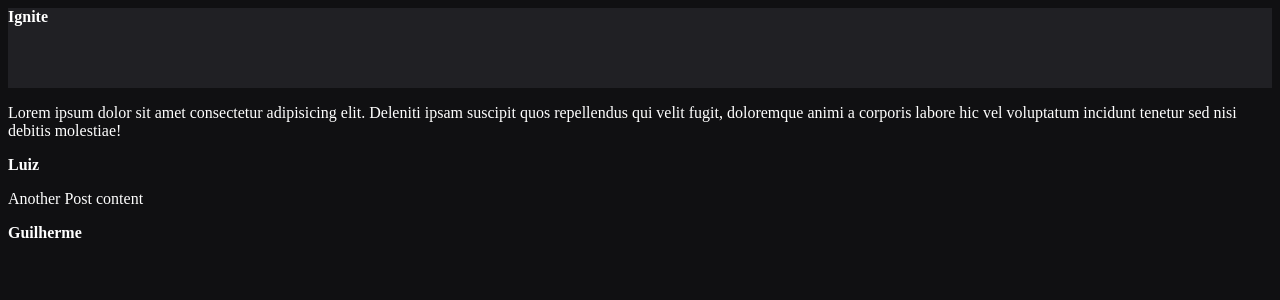
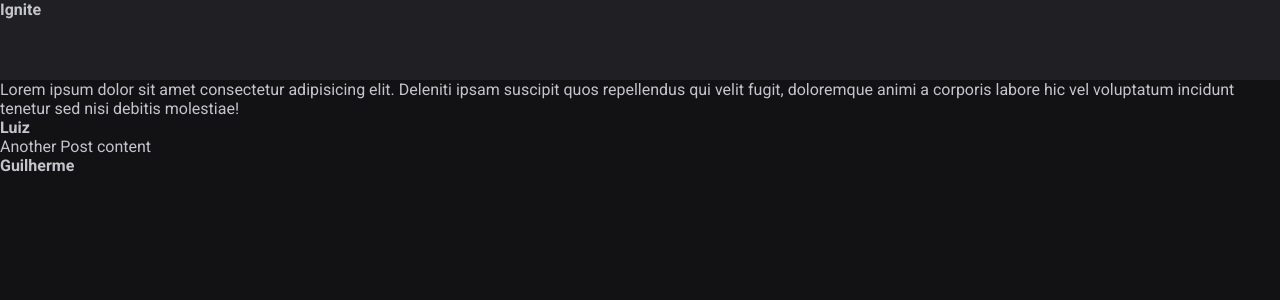
Before and after one commit to LuizPelegrini/reactjs-fundamentals, a React (Vite) app: page / in a window 1280 px wide. Shown: the top 300 px of the page. Built offline with nearby package versions, Linux system fonts and the light colour scheme.

Commit message:
add: Create global styling

```diff
--- a/index.html
+++ b/index.html
@@ -2,7 +2,12 @@
 <html lang="en">
   <head>
     <meta charset="UTF-8" />
+
+    <link rel="preconnect" href="https://fonts.googleapis.com" />
+    <link rel="preconnect" href="https://fonts.gstatic.com" crossorigin />
     <meta name="viewport" content="width=device-width, initial-scale=1.0" />
+
+    <link href="https://fonts.googleapis.com/css2?family=Roboto:wght@400;700&display=swap" rel="stylesheet" />
     <title>Vite + React</title>
   </head>
   <body>
--- /dev/null
+++ b/src/global.css
@@ -0,0 +1,33 @@
+:root {
+  --white: #fff;
+  --gray-100: #e1e1e6;
+  --gray-300: #c4c4cc;
+  --gray-400: #8d8d99;
+  --gray-600: #323238;
+  --gray-700: #29292e;
+  --gray-800: #202024;
+  --gray-900: #121214;
+
+  --green-500: #00875f;
+}
+
+* {
+  margin: 0;
+  padding: 0;
+  box-sizing: border-box;
+}
+
+body {
+  background-color: var(--gray-900);
+  color: var(--gray-300);
+  -webkit-font-smoothing: antialiased;
+}
+
+body,
+input,
+textarea,
+button {
+  font-family: 'Roboto', sans-serif;
+  font-weight: 400;
+  font-size: 1rem;
+}
--- a/src/main.css
+++ /dev/null
@@ -1,4 +0,0 @@
-body {
-  background-color: #101012;
-  color: #FFFFFF;
-}
--- a/src/main.jsx
+++ b/src/main.jsx
@@ -2,7 +2,7 @@
 import ReactDOM from 'react-dom/client'
 import { App } from './App'
 
-import './main.css';
+import './global.css';
 
 ReactDOM.createRoot(document.getElementById('root')).render(
   <React.StrictMode>
```
